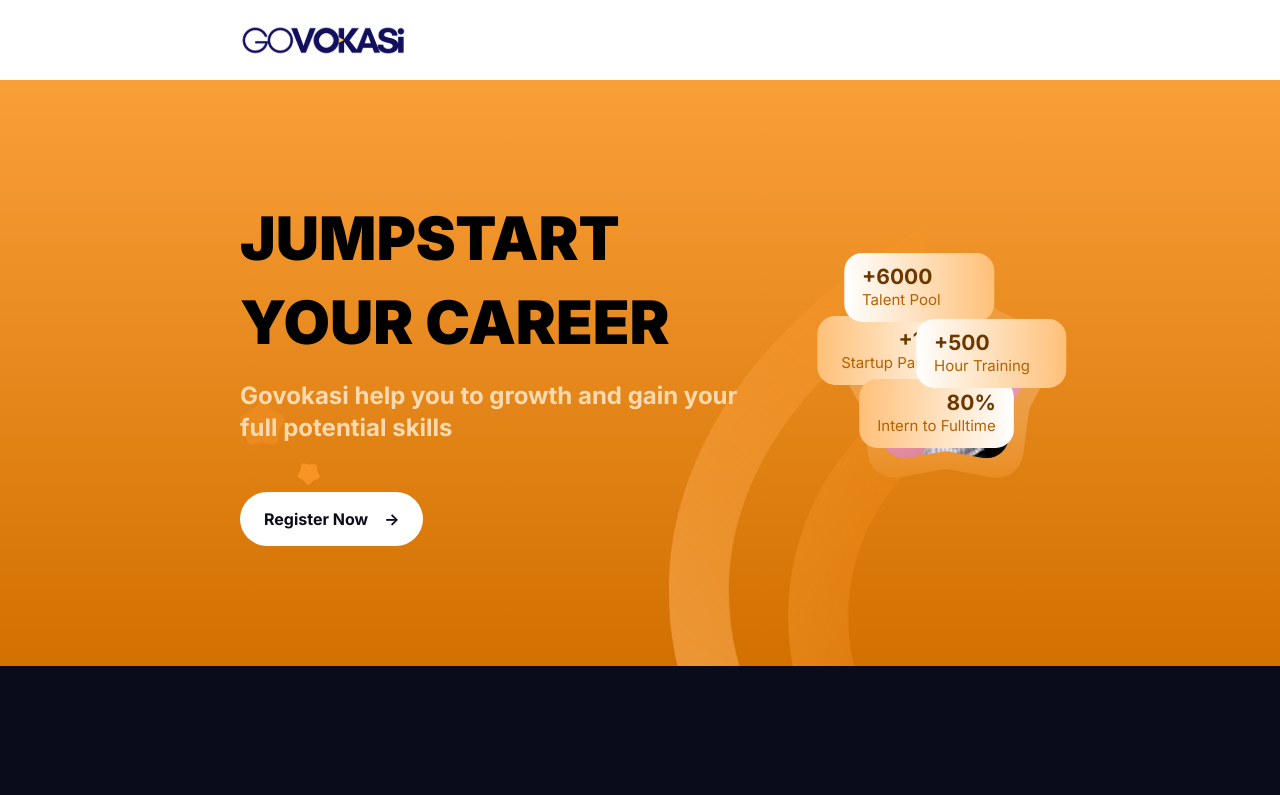
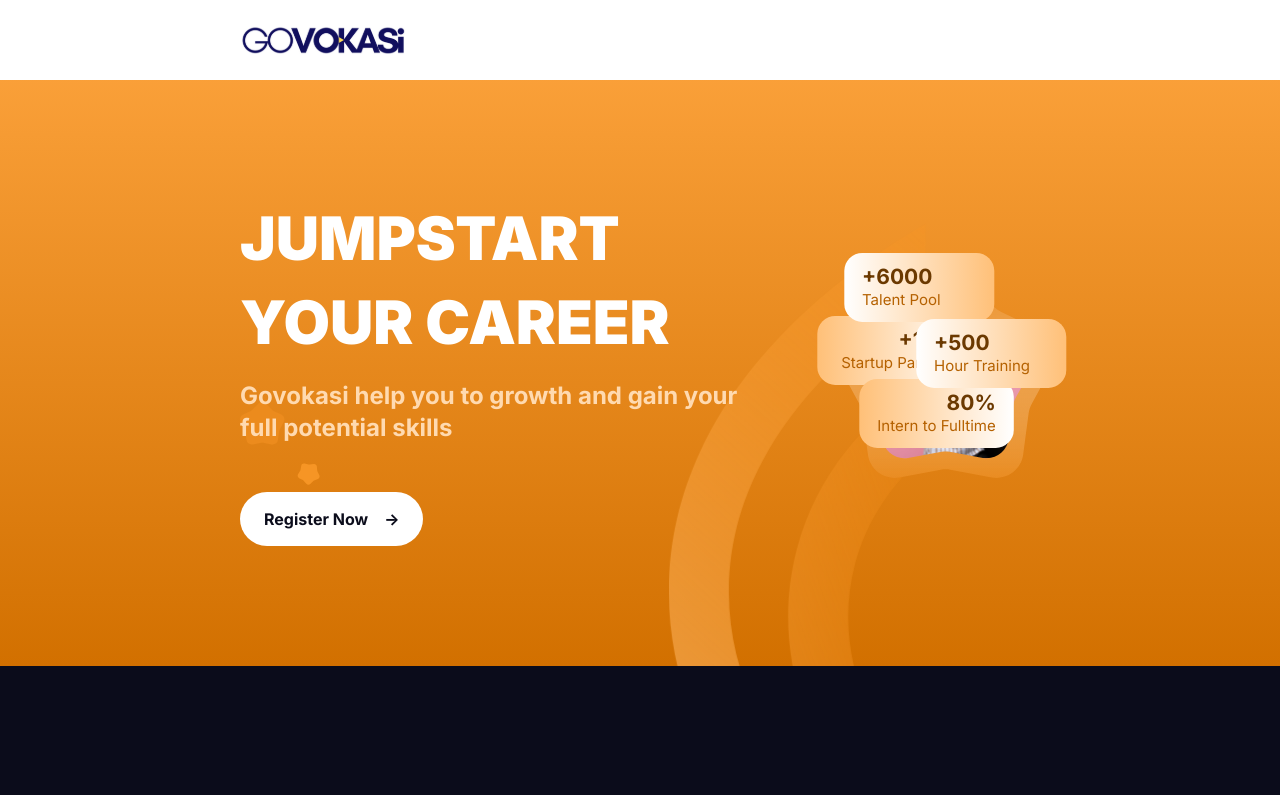
Before and after one commit to GOVOKASI/Govokasi-task, a Next.js app: page / in a window 1280 px wide. Shown: the top 795 px of the page. Built offline with nearby package versions, Linux system fonts and the light colour scheme; what tailwindcss-animated would draw is missing.

Commit message:
try fix font colo to whiter on mboile

```diff
--- a/src/app/components/Header.jsx
+++ b/src/app/components/Header.jsx
@@ -1,7 +1,7 @@
-"use client";
-import React from "react";
-import Image from "next/image";
-import { motion } from "framer-motion";
+'use client';
+import React from 'react';
+import Image from 'next/image';
+import { motion } from 'framer-motion';
 
 export default function Header() {
   return (
@@ -28,11 +28,11 @@
                 animate={{
                   opacity: 1,
                   scale:
-                    typeof window !== "undefined" && window.innerWidth > 768
+                    typeof window !== 'undefined' && window.innerWidth > 768
                       ? 1.5
                       : 1,
                 }}
-                transition={{ duration: 0.5, delay: 0.8, ease: "easeInOut" }}
+                transition={{ duration: 0.5, delay: 0.8, ease: 'easeInOut' }}
                 className="w-fit h-fit relative lg:scale-150 "
               >
                 <Image
@@ -117,7 +117,7 @@
               transition={{ duration: 0.5, delay: 0.8 }}
               className="flex flex-col gap-5"
             >
-              <h1 className="text-[40px] lg:text-[60px] flex-wrap gap-2 lg:leading-[76px] leading-[48px] font-black uppercase flex lg:flex-col">
+              <h1 className="text-[40px] text-white lg:text-[60px] flex-wrap gap-2 lg:leading-[76px] leading-[48px] font-black uppercase flex lg:flex-col">
                 <span>Jumpstart</span> <span>Your Career</span>
               </h1>
               <p className="text-xl lg:text-2xl lg:leading-8 leading-6 font-bold text-[#FFDAB0] lg:w-[531.2px]">
```
